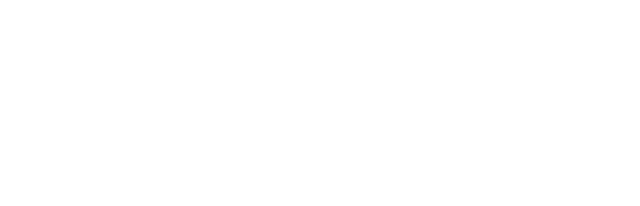
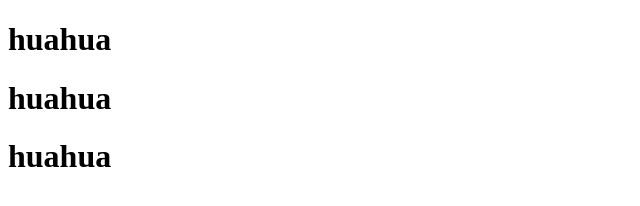
Before and after one commit to hua-ahua/git-demo, a plain HTML site: page index.html in a window 1280 px wide. Shown: the whole page, without its empty margins (0-640 px from the left). Drawn offline with Linux system fonts and the light colour scheme.

Commit message:
第二次提交

```diff
--- a/index.html
+++ b/index.html
@@ -7,6 +7,8 @@
     <title>Document</title>
 </head>
 <body>
-
+    <h1>huahua</h1>
+    <h1>huahua</h1>
+    <h1>huahua</h1>
 </body>
 </html>
```
